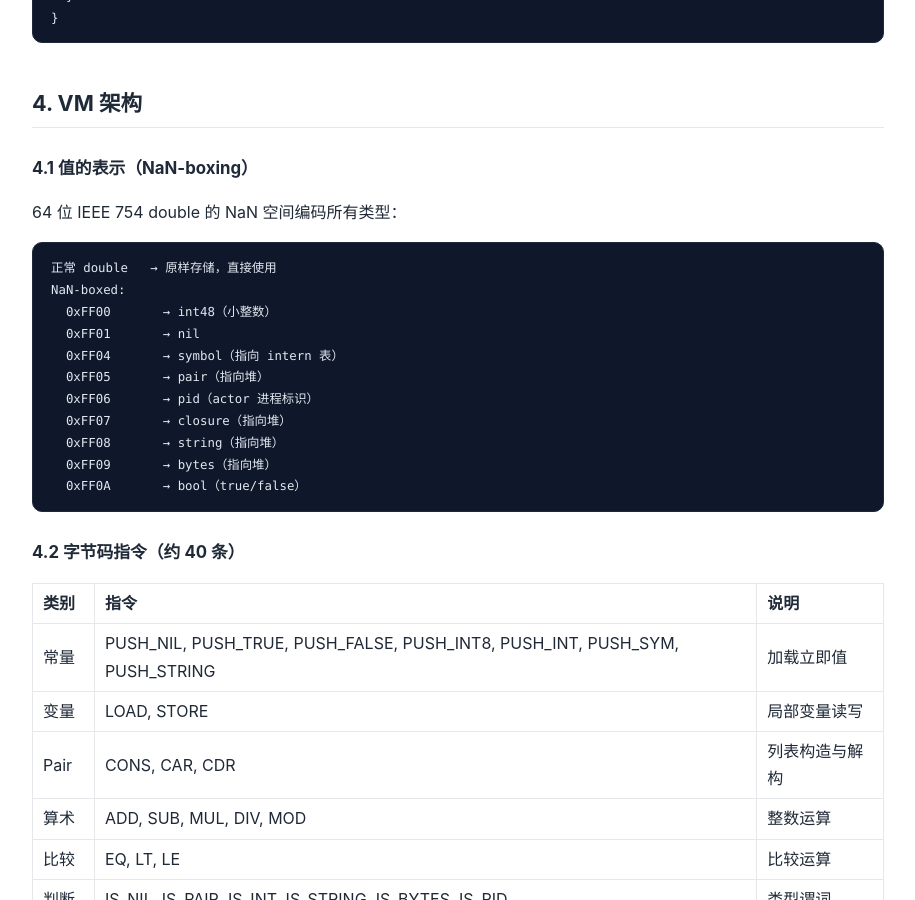
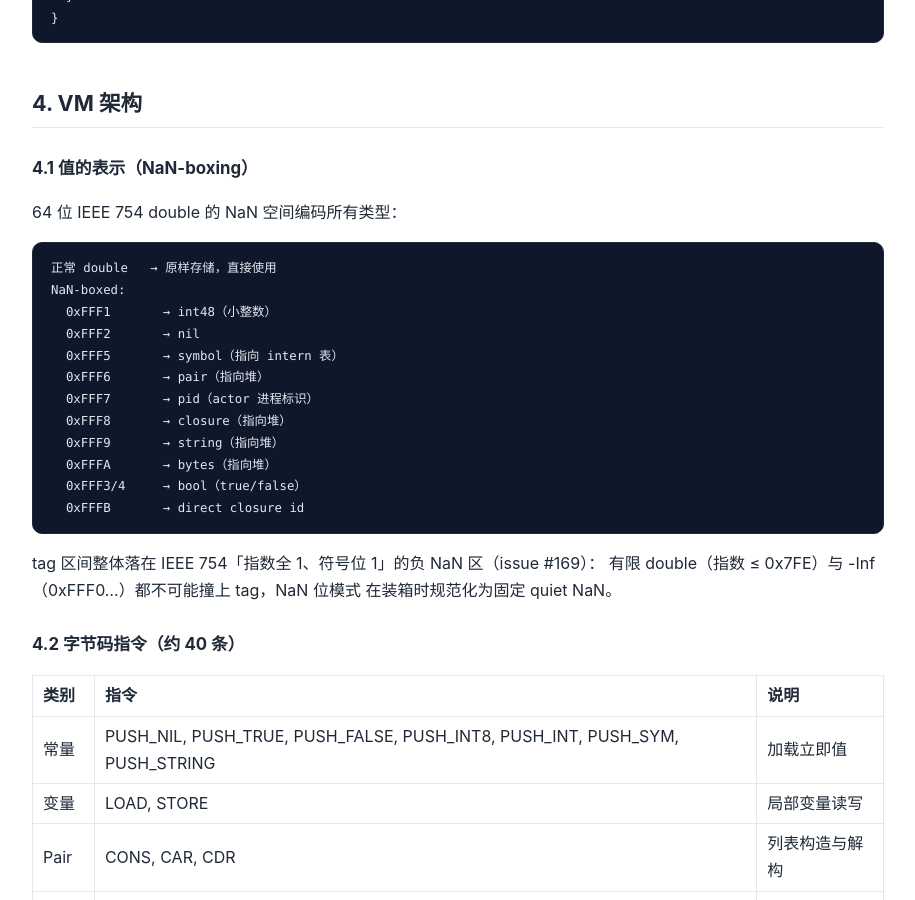
Before and after one commit to tiancaiamao/tinyactor, a Jekyll site: the page built from docs/design.md, in a window 1280 px wide and 900 px high, scrolled down 4962 px. Shown: the whole window, without its empty margins (182-1097 px from the left). Built offline with Jekyll 4.4.1, drawn with Linux system fonts in a browser that asks for light colours; our own code applies the rules of GitHub Pages for plain Markdown files.

Commit message:
fix: -Inf / huge negative doubles / NaN misclassified by NaN-boxing (issue #169)
what: move the 11 NaN-boxing tags from [0xFF00,0xFF0A] into the IEEE 754
negative-NaN exponent zone [0xFFF1,0xFFFB] and canonicalize NaNs at box
time (VAL_CANON_NAN). val_is_float now tests the top 16 bits against the
tag range instead of the top byte.

why: with tags at 0xFF00, every negative double with exponent >= 0x7F0
(|x| >= 2^1009 ~ 5.3e303), -Inf and all negative NaNs had a top byte of
0xFF and were misclassified as tagged values: -Inf printed '?' and
compared false (silently wrong if-branches), exponent-0xFF00 doubles were
read as garbage ints, exponent-0xFF05 doubles as garbage pair pointers
(GC deref hazard). Finite doubles top out at exponent 0x7FE (top 16 bits
<= 0xFFEF) and -Inf is exactly 0xFFF0..., so no finite double or infinity
can collide with the new range; the only remaining colliders (NaN bit
patterns) never get stored raw.

how-tested: new test/basic/float-specials.ta (fails on pre-fix binary:
'?' + wrong branch; passes now); make test 230 pass / 0 fail; make
bootstrap twice -> byte-identical product, matching the committed
bootstrap.tabc; C-level probe sweeps exponents 0x7EC-0x7FF against all
tag predicates.

Closes #169

Signed-off-by: tiancaiamao <tiancaiamao@gmail.com>

````diff
--- a/docs/design.md
+++ b/docs/design.md
@@ -213,16 +213,21 @@ fn main() {
 ```
 正常 double   → 原样存储，直接使用
 NaN-boxed:
-  0xFF00       → int48（小整数）
-  0xFF01       → nil
-  0xFF04       → symbol（指向 intern 表）
-  0xFF05       → pair（指向堆）
-  0xFF06       → pid（actor 进程标识）
-  0xFF07       → closure（指向堆）
-  0xFF08       → string（指向堆）
-  0xFF09       → bytes（指向堆）
-  0xFF0A       → bool（true/false）
+  0xFFF1       → int48（小整数）
+  0xFFF2       → nil
+  0xFFF5       → symbol（指向 intern 表）
+  0xFFF6       → pair（指向堆）
+  0xFFF7       → pid（actor 进程标识）
+  0xFFF8       → closure（指向堆）
+  0xFFF9       → string（指向堆）
+  0xFFFA       → bytes（指向堆）
+  0xFFF3/4     → bool（true/false）
+  0xFFFB       → direct closure id
 ```
+
+tag 区间整体落在 IEEE 754「指数全 1、符号位 1」的负 NaN 区（issue #169）：
+有限 double（指数 ≤ 0x7FE）与 -Inf（0xFFF0…）都不可能撞上 tag，NaN 位模式
+在装箱时规范化为固定 quiet NaN。
 
 ### 4.2 字节码指令（约 40 条）
 
````
Also changed, not shown: docs/ta-language-spec.md (+8 -4 lines), 4 other files.
